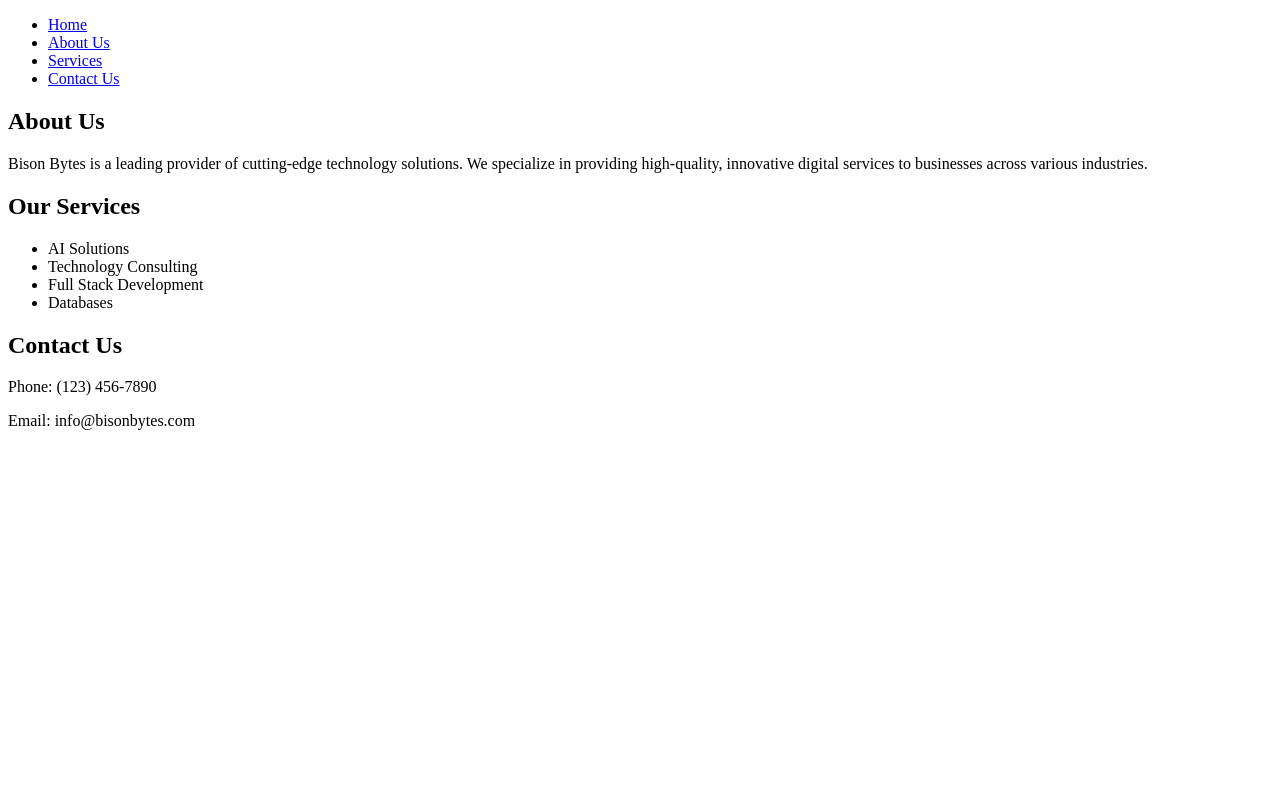
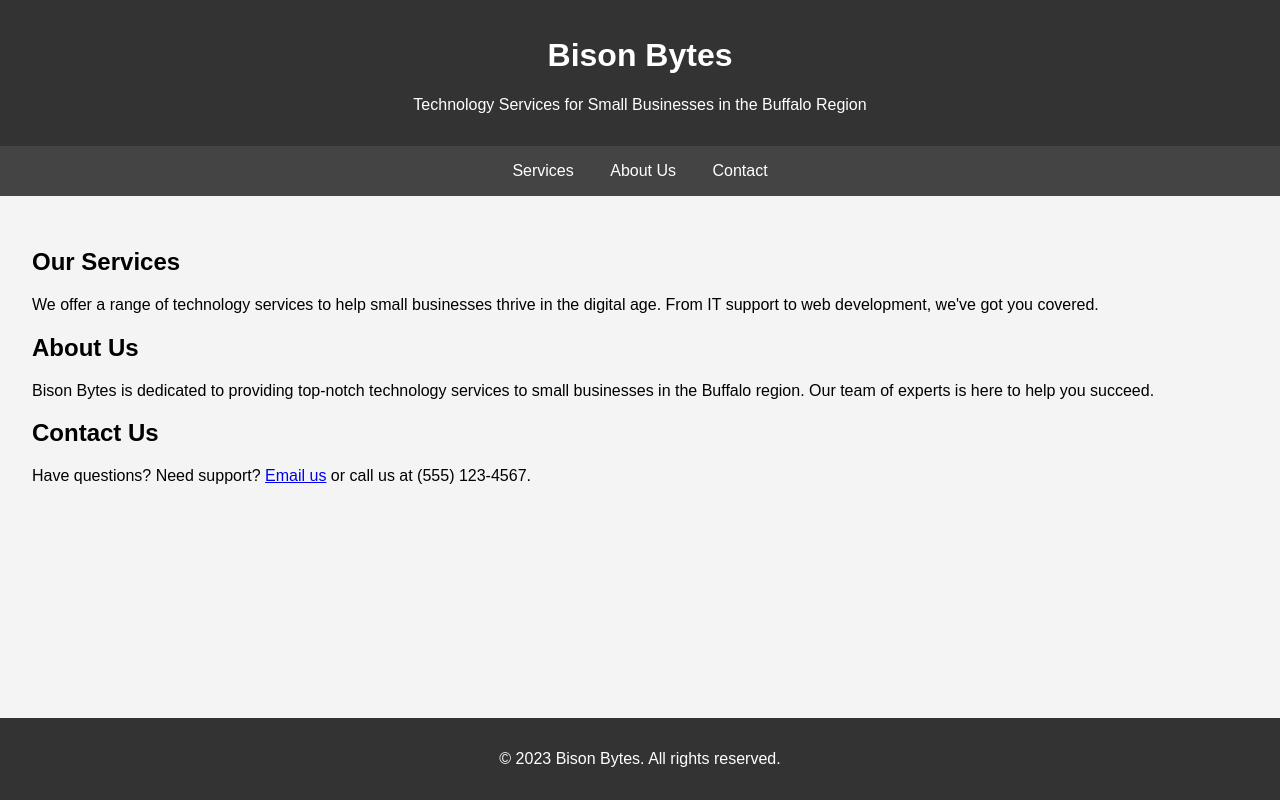
Before and after one commit to bisonbytes/bisonbytes, a plain HTML site: page index.html in a window 1280 px wide. Drawn offline with Linux system fonts and the light colour scheme.

Commit message:
boilerplate homepage with copilot

```diff
--- a/index.html
+++ b/index.html
@@ -2,57 +2,76 @@
 <html lang="en">
 <head>
     <meta charset="UTF-8">
-        <title>Bison Bytes | Home</title>
-
-        <!-- todo: Add CSS and JS files here as needed -->
-
+    <meta name="viewport" content="width=device-width, initial-scale=1.0">
+    <title>Bison Bytes</title>
     <style>
-            /* Add any custom CSS styles here */
+        body {
+            font-family: Arial, sans-serif;
+            margin: 0;
+            padding: 0;
+            background-color: #f4f4f4;
+        }
+        header {
+            background-color: #333;
+            color: #fff;
+            padding: 1rem 0;
+            text-align: center;
+        }
+        nav {
+            margin: 0;
+            padding: 0;
+            text-align: center;
+            background-color: #444;
+        }
+        nav a {
+            color: #fff;
+            padding: 1rem;
+            display: inline-block;
+            text-decoration: none;
+        }
+        nav a:hover {
+            background-color: #555;
+        }
+        .container {
+            padding: 2rem;
+        }
+        footer {
+            background-color: #333;
+            color: #fff;
+            text-align: center;
+            padding: 1rem 0;
+            position: fixed;
+            bottom: 0;
+            width: 100%;
+        }
     </style>
 </head>
 <body>
     <header>
+        <h1>Bison Bytes</h1>
+        <p>Technology Services for Small Businesses in the Buffalo Region</p>
+    </header>
     <nav>
-                <ul>
-                    <li><a href="#">Home</a></li>
-                    <li><a href="#about">About Us</a></li>
-                    <li><a href="#services">Services</a></li>
-                    <li><a href="#contact">Contact Us</a></li>
-                </ul>
+        <a href="#services">Services</a>
+        <a href="#about">About Us</a>
+        <a href="#contact">Contact</a>
     </nav>
-        </header>
-
-        <main>
+    <div class="container">
+        <section id="services">
+            <h2>Our Services</h2>
+            <p>We offer a range of technology services to help small businesses thrive in the digital age. From IT support to web development, we've got you covered.</p>
+        </section>
         <section id="about">
-                <h1>About Us</h1>
-                <p>Bison Bytes is a leading provider of cutting-edge technology solutions. We specialize in providing high-quality, innovative digital services to businesses across various industries.</p>
-
-                <!-- Add more content or images as needed -->
+            <h2>About Us</h2>
+            <p>Bison Bytes is dedicated to providing top-notch technology services to small businesses in the Buffalo region. Our team of experts is here to help you succeed.</p>
         </section>
-
-            <section id="services">
-                <h1>Our Services</h1>
-                <ul>
-                    <li>AI Solutions</li>
-                    <li>Technology Consulting</li>
-                    <li>Full Stack Development</li>
-                    <li>Databases</li>
-                </ul>
+        <section id="contact">
+            <h2>Contact Us</h2>
+            <p>Have questions? Need support? <a href="mailto:info@bisonbytes.com">Email us</a> or call us at (555) 123-4567.</p>
         </section>
-
-        </main>
-
-        <footer id="contact">
-            <h2>Contact Us</h2>
-            <p>Phone: (123) 456-7890</p>
-            <p>Email: info@bisonbytes.com</p>
-
-            <!-- Add social media icons or links as needed -->
+    </div>
+    <footer>
+        <p>&copy; 2023 Bison Bytes. All rights reserved.</p>
     </footer>
 </body>
 </html>
-
-
-<!-- dmohr 11/4/24: hosted using github pages: https://pages.github.com -->
- <!-- should be visible here after initial commit: https://bisonbytes.github.io -->
-  <!-- https://docs.github.com/en/pages -->
```
Lines whose indentation alone changed are shown as unchanged.
